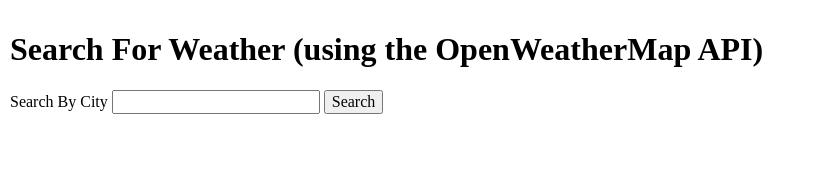
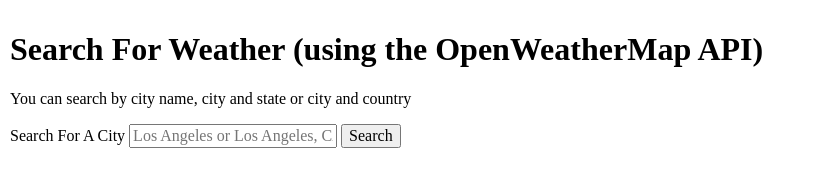
Before and after one commit to Laurawbrooklyn/weather-app-project, a plain HTML site: page index.html in a window 1280 px wide. Shown: the whole page, without its empty margins (0-815 px from the left). Drawn offline with nearby package versions, Linux system fonts and the light colour scheme.

Commit message:
added better instructions for searching

```diff
--- a/index.html
+++ b/index.html
@@ -7,9 +7,10 @@
 </head>
 <body>
   <h1>Search For Weather (using the OpenWeatherMap API)</h1>
+  	<p>You can search by city name, city and state or city and country</p>
   <form>
-    <label for="search">Search By City</label>
-    <input type="text" id="city" name= "city-name" value = "">
+    <label for="search">Search For A City</label>
+    <input type="text" placeholder="Los Angeles or Los Angeles, CA" id="city" name= "city-name" value = "">
     <button type="submit" name="submit-button">Search</button>
   </form>
 <br>
```
